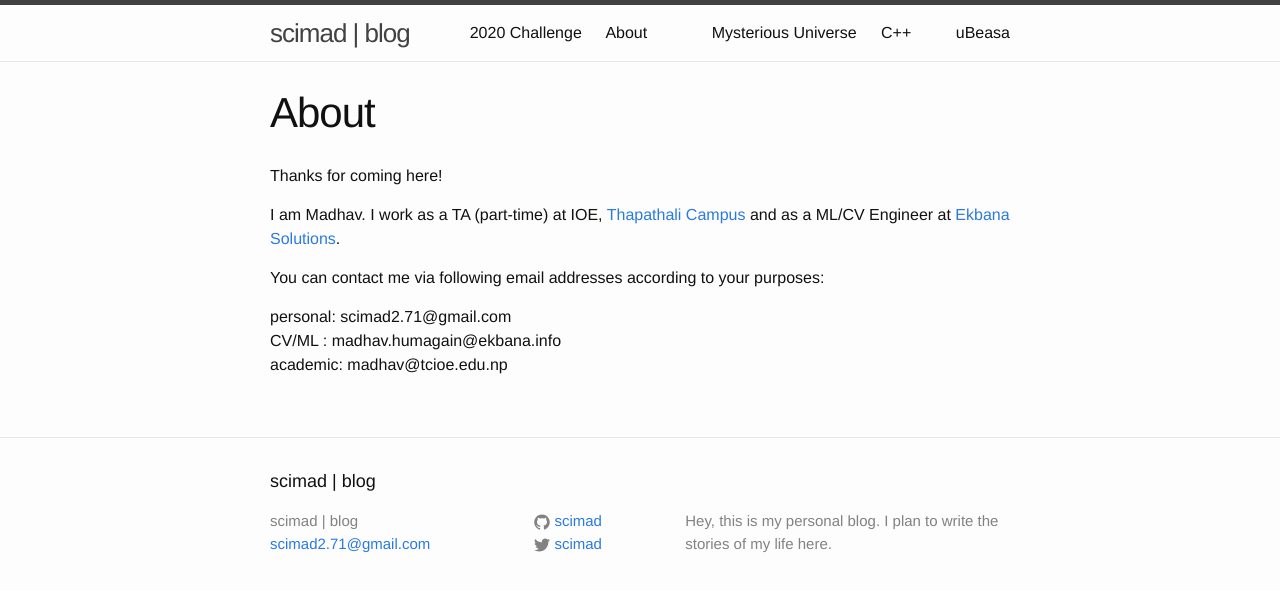
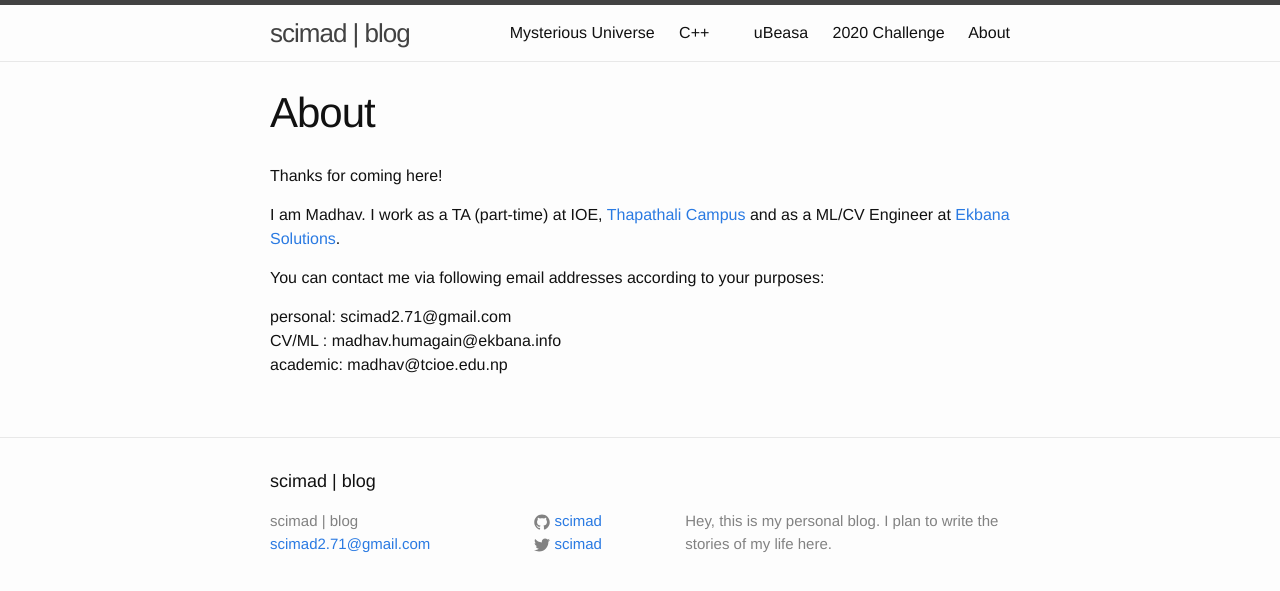
Before and after one commit to scimad/scimad.github.io, a Jekyll site: the page built from about.md, in a window 1280 px wide. Shown: the top 591 px of the page. Built offline with Jekyll 4.4.1, drawn with Linux system fonts in a browser that asks for light colours.

Commit message:
Add order of titles

```diff
--- a/_includes/header.html
+++ b/_includes/header.html
@@ -14,7 +14,8 @@
       </a>
 
       <div class="trigger">
-        {% for my_page in site.pages %}
+        {% assign sortedpages = site.pages | sort: 'order' %}
+        {% for my_page in  sortedpages %}
           {% if my_page.link-title %}
           <a class="page-link" href="{{ my_page.url | prepend: site.baseurl }}">{{ my_page.link-title }}</a>
           {% else if my_page.title %}
```
Also changed, not shown: 2020-challenge.md (+1 -0 lines), about.md (+1 -0 lines).
